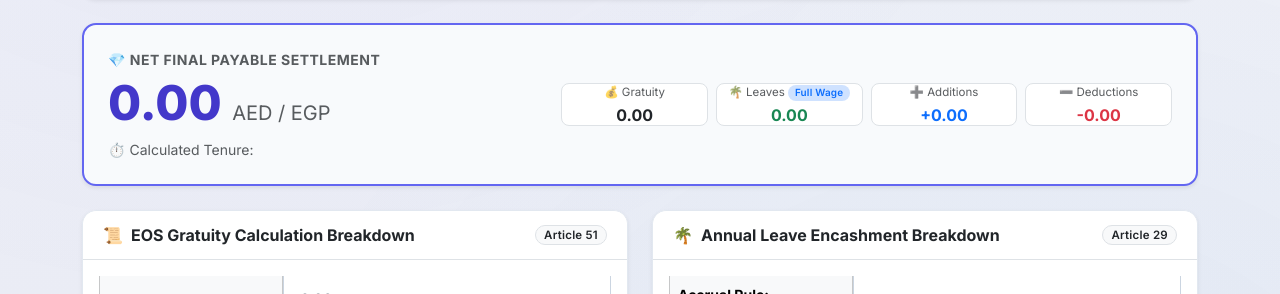
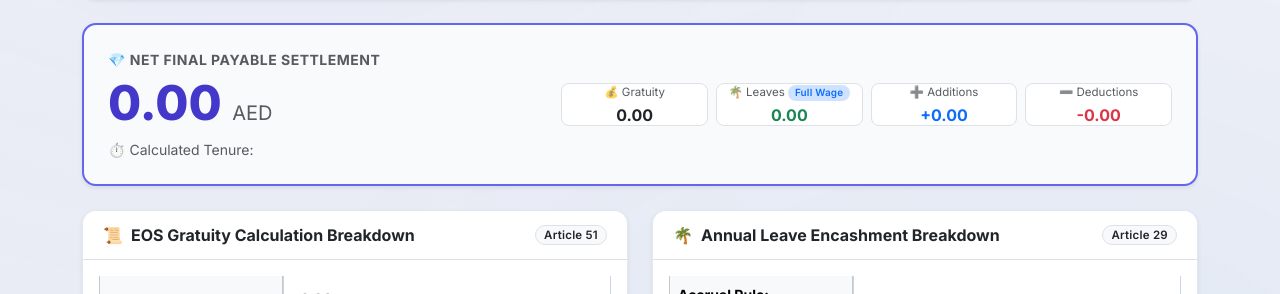
Before and after one commit to ahmadElsharawy/WorkPulse, a Python web app: template templates/end_of_service.html in a window 1280 px wide. Shown: the part 303-597 px from the top of the page. Run offline with Jinja, Linux system fonts and the light colour scheme; the template is opened without the code that fills it, so the values that code supplies are empty.

Commit message:
fix(ui): remove / EGP currency label project-wide, standardizing all financial amounts exclusively to AED

```diff
--- a/templates/end_of_service.html
+++ b/templates/end_of_service.html
@@ -457,7 +457,7 @@
         </span>
         <h1 class='display-5 fw-extrabold text-indigo mb-0' style='color: #4338ca; font-weight: 800;'>
           <span id="top-net-total">{{ "%.2f"|format(gratuity_info.net_settlement_amount) }}</span>
-          <span class='fs-5 fw-normal text-muted'>AED / EGP</span>
+          <span class='fs-5 fw-normal text-muted'>AED</span>
         </h1>
         <div class='text-muted small mt-2'>
           ⏱️ {{ 'إجمالي مدة الخدمة المحسوبة:' if current_lang == 'ar' else 'Calculated Tenure:' }} <strong>{{ gratuity_info.tenure_text if current_lang == 'ar' else gratuity_info.tenure_text_en }}</strong>
```
